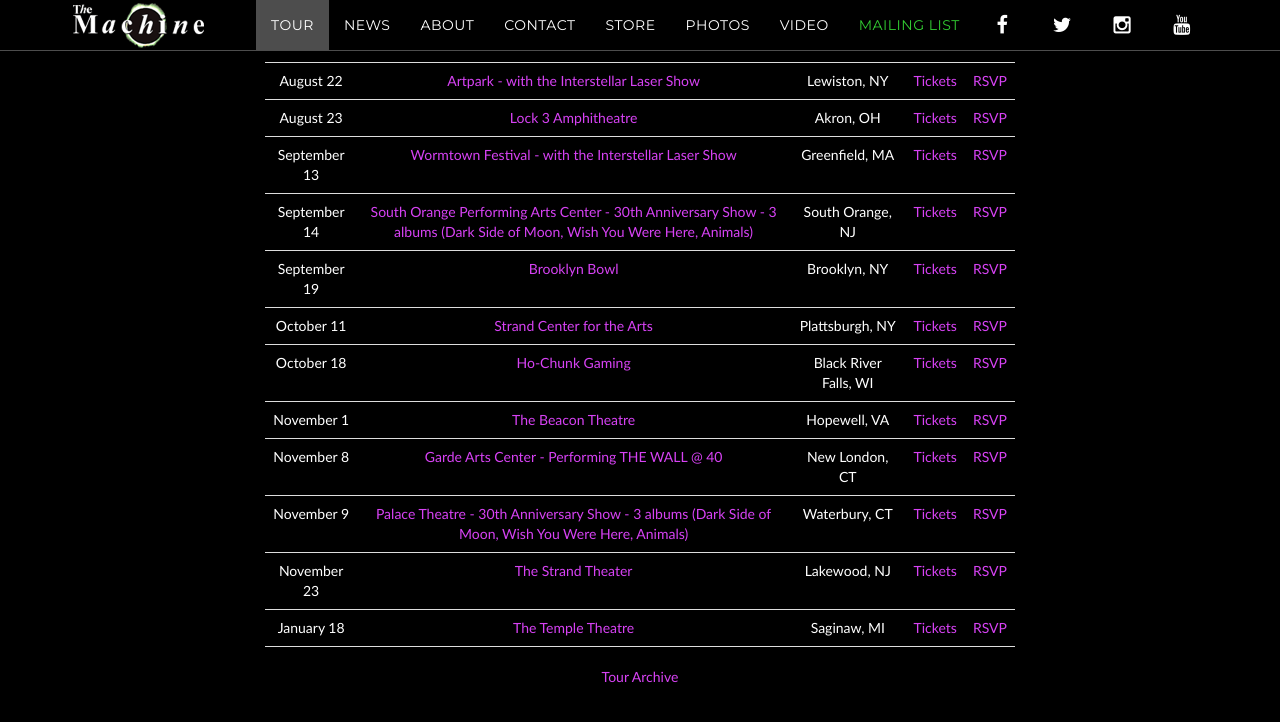
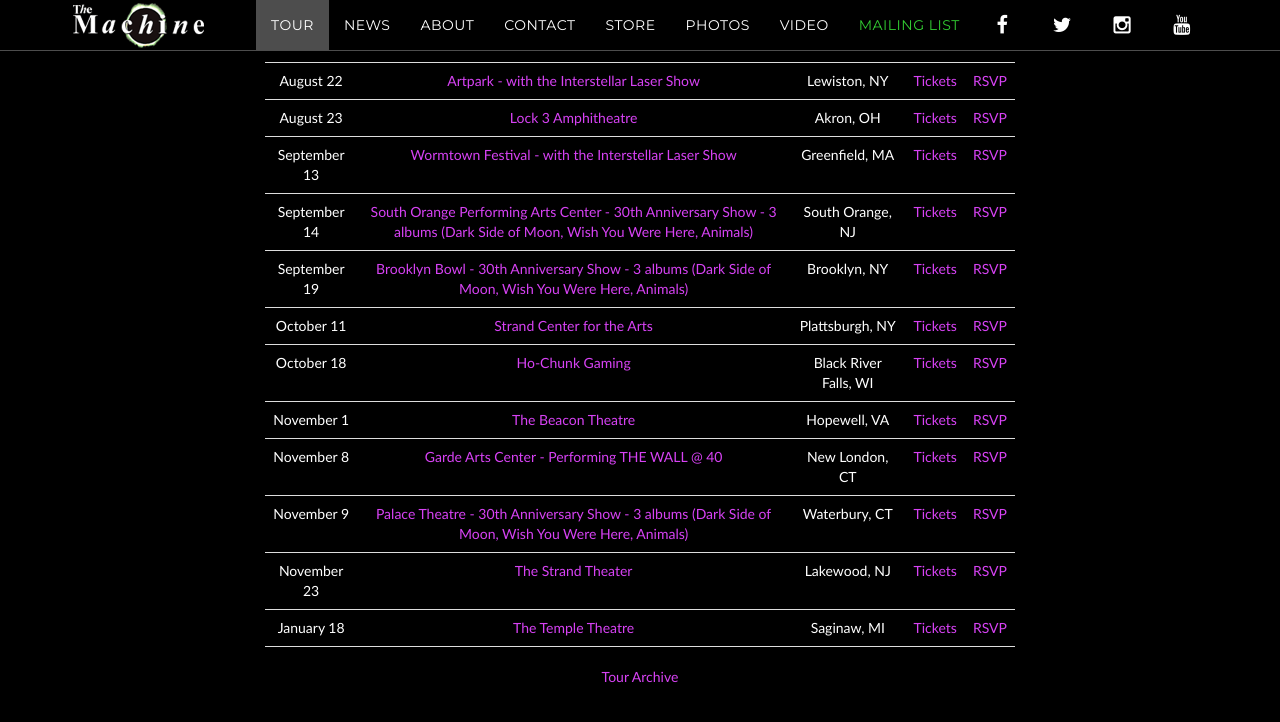
Before and after one commit to machineweb/machineweb.github.io, a Jekyll site: the page built from index.html, in a window 1280 px wide and 900 px high, scrolled down 1050 px. Shown: the top 722 px of the window. Built offline with Jekyll 4.4.1, drawn with Linux system fonts in a browser that asks for light colours; comment, search, counter and statistics services are not loaded; some of the changed lines change nothing that is shown.

Commit message:
Updated tour

```diff
--- a/_data/tour.yml
+++ b/_data/tour.yml
@@ -3823,7 +3823,7 @@
     venue-url: "https://www.myticketstobuy.com/event/1460"
     location: "Hopewell, VA"
     tickets-url: "https://www.myticketstobuy.com/event/1460"
-    rsvp-url: ""
+    rsvp-url: "https://www.facebook.com/events/198337111043097/"
     order: "1572580800000"
 
   - date: "July 20 2019"
@@ -3868,10 +3868,10 @@
 
   - date: "November 9 2019"
     venue: "Palace Theatre  - 30th Anniversary Show - 3 albums (Dark Side of Moon, Wish You Were Here, Animals)"
-    venue-url: ""
+    venue-url: "https://www.palacetheaterct.org/shows/main-stage-presentations/machine-performs-pink-floyd"
     location: "Waterbury, CT"
-    tickets-url: ""
-    rsvp-url: ""
+    tickets-url: "https://www.palacetheaterct.org/shows/main-stage-presentations/machine-performs-pink-floyd"
+    rsvp-url: "https://www.facebook.com/events/469388733631816/"
     order: "1573275600000"
 
   - date: "November 23 2019"
@@ -3895,7 +3895,7 @@
     venue-url: "https://www.sopacnow.org/events/the-machine-performs-pink-floyd/"
     location: "South Orange, NJ"
     tickets-url: "https://www.sopacnow.org/events/the-machine-performs-pink-floyd/"
-    rsvp-url: ""
+    rsvp-url: "https://www.facebook.com/events/349524995636240/"
     order: "1568433600000"
 
   - date: "October 18 2019"
@@ -3923,7 +3923,7 @@
     order: "1579323600000"
 
   - date: "September 19 2019"
-    venue: "Brooklyn Bowl"
+    venue: "Brooklyn Bowl - 30th Anniversary Show - 3 albums (Dark Side of Moon, Wish You Were Here, Animals)"
     venue-url: "https://www.ticketfly.com/purchase/mobile/index/1876093"
     location: "Brooklyn, NY"
     tickets-url: "https://www.ticketfly.com/purchase/mobile/index/1876093"
```
